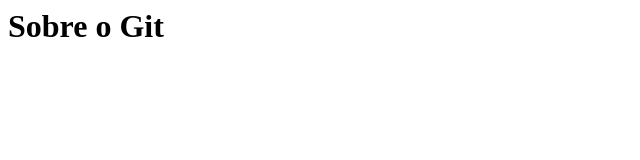
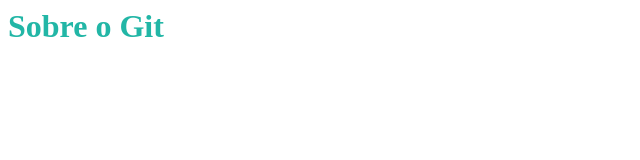
Before and after one commit to guilaaf/curso-git, a plain HTML site: page about.html in a window 1280 px wide. Shown: the whole page, without its empty margins (0-640 px from the left). Drawn offline with Linux system fonts and the light colour scheme.

Commit message:
estilos em about

```diff
--- a/about.html
+++ b/about.html
@@ -1,5 +1,6 @@
 <html>
     <head>
+        <link rel="stylesheet" type="text/css" href="/app.css"/>
     </head>
     <body>
 		<h1>Sobre o Git</h1>
```
